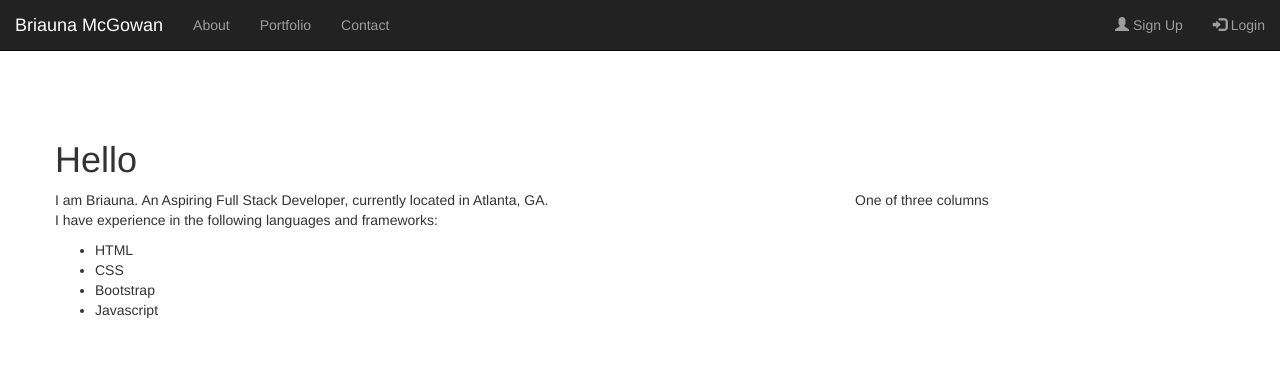
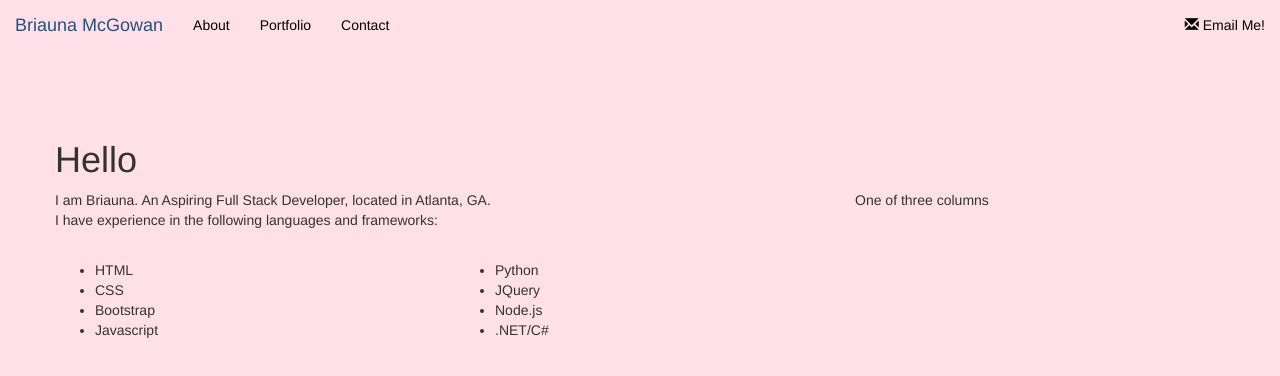
Before and after one commit to briaunamcgowan/First.Portfolio, a plain HTML site: page index.html in a window 1280 px wide. Drawn offline with nearby package versions, Linux system fonts and the light colour scheme.

Commit message:
adding columns/lists

```diff
--- a/index.html
+++ b/index.html
@@ -12,7 +12,7 @@
     <link rel="stylesheet" href="styles.css">
 </head>
 <header>
-    <nav class="navbar navbar-fixed-top navbar-inverse">
+    <nav class="navbar navbar-fixed-top navbar-custom">
         <div class="container-fluid">
           <div class="navbar-header">
             <a class="navbar-brand" href="index.html">Briauna McGowan</a>
@@ -23,12 +23,11 @@
             <li><a href="contact.html">Contact</a></li>
           </ul>
           <ul class="nav navbar-nav navbar-right">
-            <li><a href="#"><span class="glyphicon glyphicon-user"></span> Sign Up</a></li>
-            <li><a href="#"><span class="glyphicon glyphicon-log-in"></span> Login</a></li>
+            <li><a href="mailto:briauna.mcgowan@gmail.com"><span class="glyphicon glyphicon-envelope"></span> Email Me!</a></li>
+
           </ul>
         </div>
       </nav>
-    <div id="hero">
    </header>
 
 
@@ -38,17 +37,27 @@
             <H1>Hello</H1>
         <div class="row">
           <div class="col-sm-8">
-            <p>I am Briauna. An Aspiring Full Stack Developer, currently located in Atlanta, GA. <br>
-            I have experience in the following languages and frameworks:
+              <p>I am Briauna. An Aspiring Full Stack Developer, located in Atlanta, GA. <br>
+                I have experience in the following languages and frameworks:</p>
+            <br>
+        <div class="row">
+          <div class="col-sm-6">
           <ul>
             <li>HTML</li>
             <li>CSS</li>
             <li>Bootstrap</li>
             <li>Javascript</li>
         </ul>
-
-
-             </p>
+      </div>
+          <div class="col-sm-6">
+          <ul>
+            <li>Python</li>
+            <li>JQuery</li>
+            <li>Node.js</li>
+            <li>.NET/C#</li>
+          </ul>
+          </div>
+    </div>
           </div>
           <div class="col-sm-4">
             One of three columns
--- a/styles.css
+++ b/styles.css
@@ -1,14 +1,21 @@
 /*COLOR PALLETE
-#011627 Rich BLack
-#FDFFFC Baby Powder
-#2EC4B6 Tiffany Blue
-#E71D36 Rose Madder
-#FF9F1C Orange Peel
+#FFE09E PIGGY PINK
+
 */
 
-/*HEADER*/
+
+
+
+/**/
+body {background-color: #FFE0E9;}
 
 /*NAVBAR*/
+.navbar-custom {background-color: #FFE0E9;}
+.navbar-brand {color: black;}
+.navbar-nav.navbar-right li a {
+    color: black;
+}
+.navbar-nav li a {color:black;}
 
 
 /*CONTAINER - HP*/
```
Also changed, not shown: contact.html (+5 -5 lines), portfolio.html (+6 -5 lines). Lines whose indentation alone changed are shown as unchanged.
